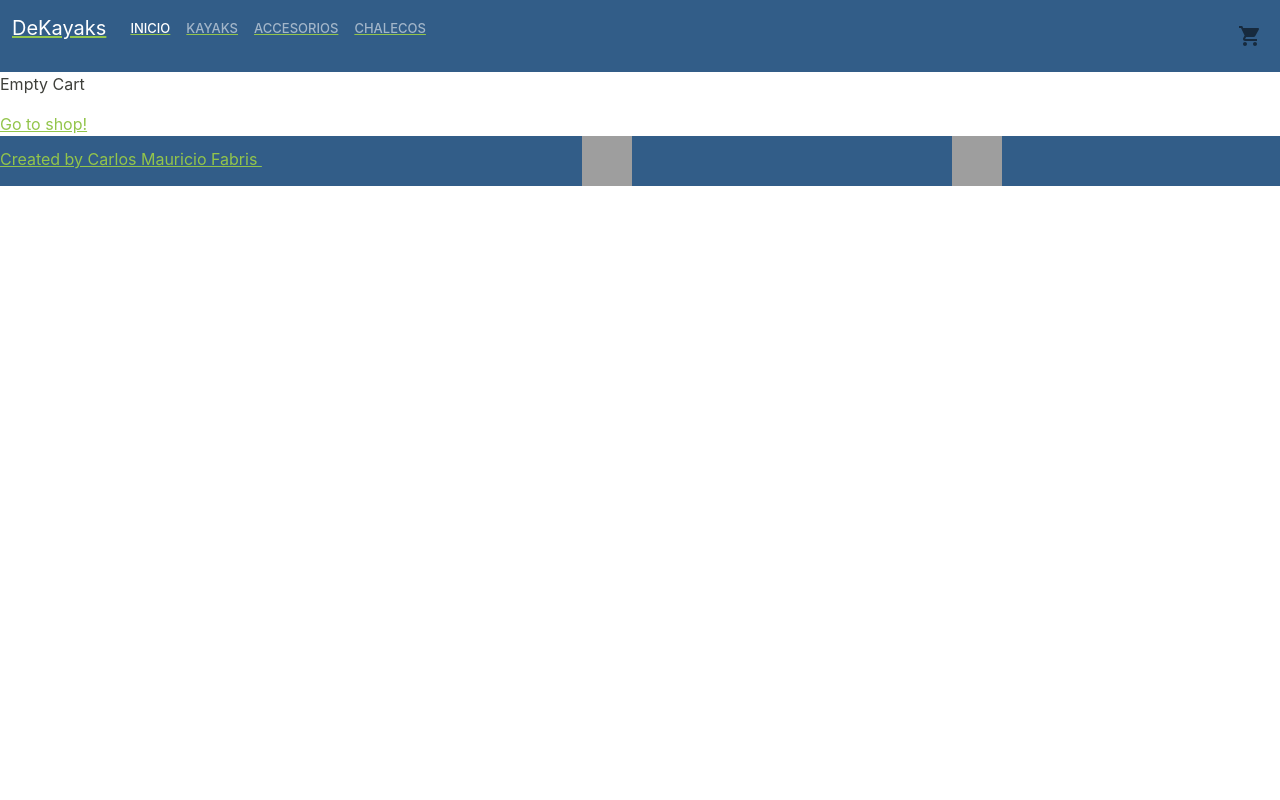
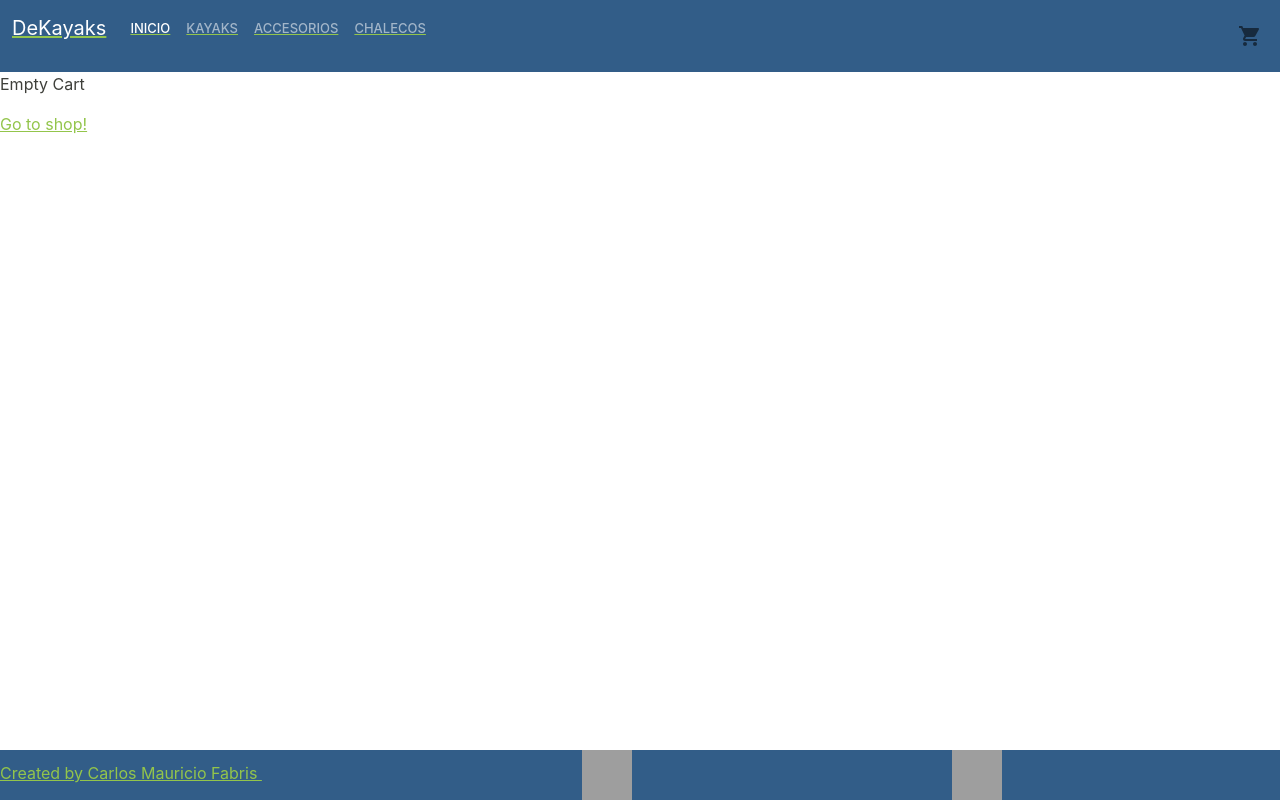
Before and after one commit to maurifabris/DeKayak, a React (Create React App) app: page /Cart in a window 1280 px wide. Built offline with nearby package versions, Linux system fonts and the light colour scheme; grey boxes are pictures that could not be loaded.

Commit message:
commit entrega

```diff
--- a/package.json
+++ b/package.json
@@ -16,6 +16,7 @@
     "react-dom": "^18.2.0",
     "react-router-dom": "^6.4.0",
     "react-scripts": "5.0.1",
+    "sweetalert2": "^11.5.1",
     "web-vitals": "^2.1.4"
   },
   "scripts": {
--- a/src/App.css
+++ b/src/App.css
@@ -13,8 +13,9 @@
 
 
 }
-body{
+html{
   min-height: 100%;
+  position:relative
 }
 
 img{
@@ -34,6 +35,7 @@ img{
 footer{
   background-color: #325d88;
   color: black;
-
+  position: absolute;
   bottom: 0;
+  width: 100%;
 }
--- a/src/components/Cart.jsx
+++ b/src/components/Cart.jsx
@@ -5,7 +5,7 @@ import Button from '@mui/material/Button';
 import CartItem from './CartItem';
 import { serverTimestamp, doc, setDoc, collection, updateDoc, increment } from 'firebase/firestore';
 import { db } from "../utils/firebaseConfig"
-
+import Swal from 'sweetalert2';
 
 const Cart = () => {
 
@@ -37,7 +37,7 @@ const Cart = () => {
 
 
           clear()
-          alert("Generaste una orden de compra, tu id de compra es" + newOrderRef.id)
+          Swal.fire(`Generaste una orden de compra, tu id de compra es:   ${newOrderRef.id}`)
         }
 
 
--- a/src/components/CartContext.jsx
+++ b/src/components/CartContext.jsx
@@ -13,7 +13,7 @@ const CartContextProvaider = ({ children }) => {
     //function for add items to cartList
     const addItem = (product, count) => {
         if (isInCart(product.id)) {
-            const indexItem = cartList.findIndex(() => product.id == product.id);
+            const indexItem = cartList.findIndex(() => product.id);
             cartList[indexItem].count = cartList[indexItem].count + count;
             setCartList([...cartList]);
         } else {
--- a/src/components/CartItem.jsx
+++ b/src/components/CartItem.jsx
@@ -10,10 +10,9 @@ const CartItem = ( { prod }) => {
       <div className='CartItem'>
 
         <h3>{prod.name}</h3>
-        <img src={prod.picture}/>
+        <img src={prod.picture} alt={prod.alt}/>
         <h3>{prod.description}</h3>
         <h3> costo por unidad:{prod.price}</h3>
-        <h3></h3>
         <p>quantity: {prod.count}</p>
         <p>{prod.count * prod.price}</p>
         <button className='button' onClick={() => deleteItem(prod.id)}>Delete</button>
--- a/src/conteiner/ItemDetailConteiner.jsx
+++ b/src/conteiner/ItemDetailConteiner.jsx
@@ -4,7 +4,7 @@ import { useEffect, useState } from "react";
 import { db } from "../utils/firebaseConfig"
 import { useParams } from "react-router-dom";
 import CircularColor from '../components/CircularProgressSizes';
-import { collection, doc, getDoc, query, where } from "firebase/firestore";
+import { doc, getDoc } from "firebase/firestore";
 
 const ItemDetailConteiner = () => {
 
@@ -53,6 +53,7 @@ const ItemDetailConteiner = () => {
                     picture={data.picture}
                     stock={data.stock}
                     price={data.price}
+                    alt={data.alt}
                     />
 
             }
--- a/src/conteiner/ItemListContainer.jsx
+++ b/src/conteiner/ItemListContainer.jsx
@@ -1,6 +1,6 @@
 import React from 'react';
 import { useEffect, useState } from 'react';
-import { useParams, link } from 'react-router-dom';
+import { useParams } from 'react-router-dom';
 import ItemDetail from '../components/ItemDetail';
 import CircularColor from '../components/CircularProgressSizes';
 import { collection, getDocs, query, where } from "firebase/firestore";
@@ -14,6 +14,7 @@ const ItemListContainer = () => {
     const { idCategory } = useParams()
 
     useEffect(() => {
+        // fetch for firestore, its set data of the all product who categoryid is ecual to the section
         const firestoreFetch = async () => {
             let q
             if(idCategory) {
@@ -49,8 +50,6 @@ const ItemListContainer = () => {
 
                     </>
                     :
-
-
                     data.map((item) => (
                         <ItemDetail
                             key={item.name}
@@ -60,7 +59,7 @@ const ItemListContainer = () => {
                             picture={item.picture}
                             stock={item.stock}
                             price={item.price}
-
+                            alt={data.alt}
                         />))
 
 
```
Also changed, not shown: 2 other files (tests, documents, lock files or other folders).
